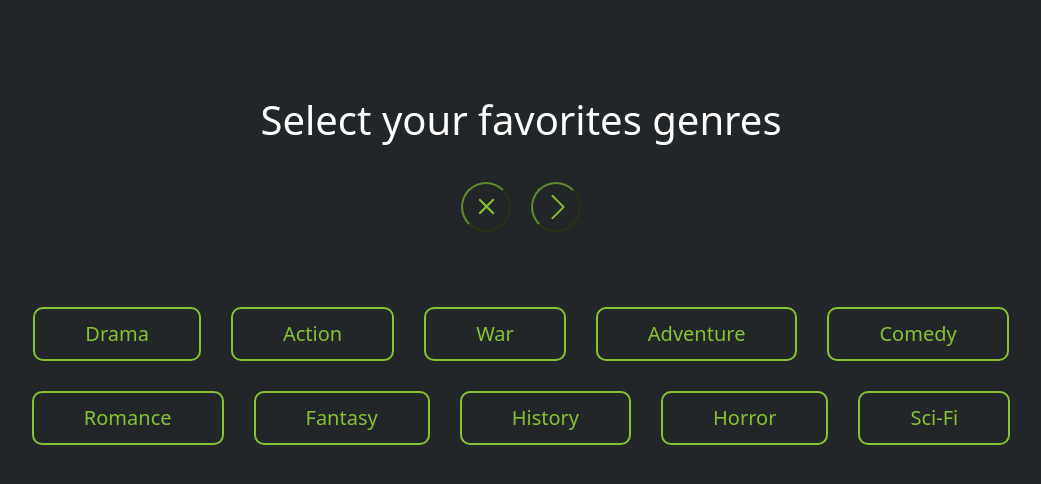
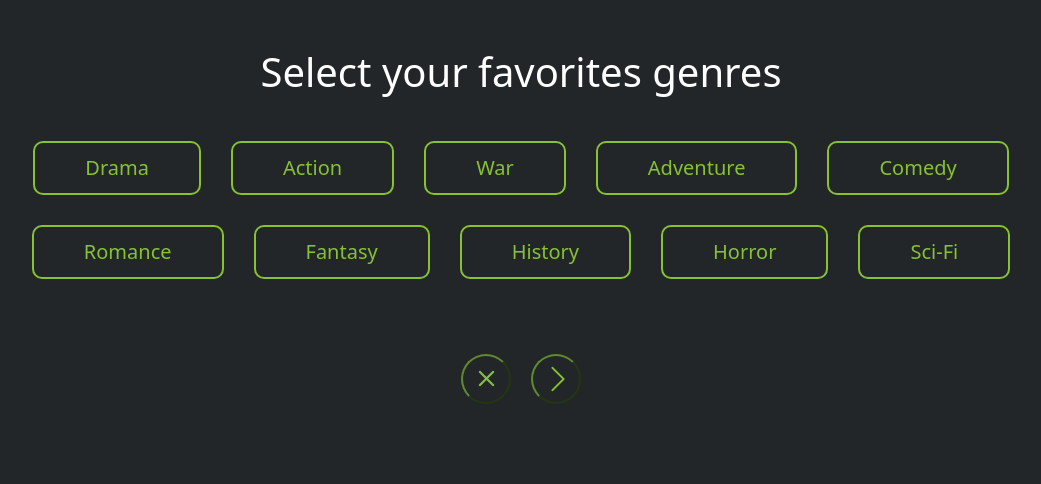
Before and after one commit to Youssef-ADOUIRI/WhatToWatch, a Flask app: page /user in a window 1280 px wide. Shown: the part 192-676 px from the top of the page, without its empty margins (119-1160 px from the left). Run offline with Flask 2, Linux system fonts and the light colour scheme; some libraries are stand-ins or nearby versions.

Commit message:
fix the form position in user page

```diff
--- a/server.py
+++ b/server.py
@@ -1,11 +1,14 @@
 from flask import Flask, render_template , request , redirect , url_for
 from scraping import topMovies
 import random
+import sys
+
+
+
 
 app = Flask(__name__)
 
-#change url for localhost
-app_url = 'https://pick-what-to-watch.herokuapp.com'
+
 
 @app.route('/', methods=['GET', 'POST'])
 def index():
@@ -64,4 +67,13 @@ def result(genres):
 
 #start
 if ( __name__ == '__main__'):
+
+    #change url for localhost
+    app_url = 'https://pick-what-to-watch.herokuapp.com'
+    #locla excution if arg1 == loc
+    if len(sys.argv) > 1:
+        arg1 = sys.argv[1]
+        print('system mode : ' + arg1)
+        if(arg1 == 'loc'):
+            app_url = 'http://localhost:5000'
     app.run()
--- a/static/user.css
+++ b/static/user.css
@@ -34,10 +34,9 @@ body{
 }
 
 .Container {
-    position: absolute;
-    transform: translate(-50%, 50%);
     top: 50%;
     left: 50%;
+    margin: 30px;
 }
 
 
@@ -46,7 +45,6 @@ input[type="checkbox"] {
 }
 
 .Container label {
-    position: relative;
     color: #86c232;
     font-size: 20px;
     border: 2px solid #86c232;
--- a/templates/index.html
+++ b/templates/index.html
@@ -1,5 +1,6 @@
 <html lang="en">
   <head>
+    <meta name="viewport" content="width=device-width,initial-scale=1.0">
     <meta charset="utf-8" />
     <title>WHAT TO WATCH</title>
     <link
--- a/templates/result.html
+++ b/templates/result.html
@@ -2,6 +2,7 @@
 
 <head>
   <meta charset="utf-8" />
+  <meta name="viewport" content="width=device-width,initial-scale=1.0">
   <link rel="stylesheet" href="{{ url_for('static', filename='result.css') }}" />
   <link href="https://cdn.jsdelivr.net/npm/bootstrap@5.2.0/dist/css/bootstrap.min.css" rel="stylesheet"
     integrity="sha384-gH2yIJqKdNHPEq0n4Mqa/HGKIhSkIHeL5AyhkYV8i59U5AR6csBvApHHNl/vI1Bx" crossorigin="anonymous" />
--- a/templates/user.html
+++ b/templates/user.html
@@ -1,6 +1,7 @@
 <html lang="en">
 
 <head>
+    <meta name="viewport" content="width=device-width,initial-scale=1.0">
     <meta charset="utf-8" />
     <link rel="stylesheet" href="{{ url_for('static', filename='user.css') }}" />
     <link href="https://cdn.jsdelivr.net/npm/bootstrap@5.2.0/dist/css/bootstrap.min.css" rel="stylesheet"
@@ -19,11 +20,10 @@
 </header>
 
 <body>
-    <br><br><br><br>
+    <br><br>
     <h1 id="choice_type" class="display-5">Select your favorites genres</h1>
     <form action="{{app_url}}/user" method="post">
-        <fieldset>
-            <div class="Container d-flex justify-content-center flex-wrap ">
+            <div class="Container d-flex align-items-start justify-content-center flex-wrap ">
                 <div class="select_btn">
                     <input type="checkbox" name="options" value="drama" id="drama"></input>
                     <label for="drama">Drama</label>
@@ -66,7 +66,6 @@
                     <label for="scifi">Sci-Fi</label>
                 </div>
             </div>
-        </fieldset>
         <div class="move_actions d-flex justify-content-center">
             <button id="back" class="butn " type="submit" value="backward" name="move_action"><i class="bi bi-x"></i>
                 <!--a> <i class="bi bi-arrow-left"></i> <small  class="text-muted">Back</small> </a-->
```
